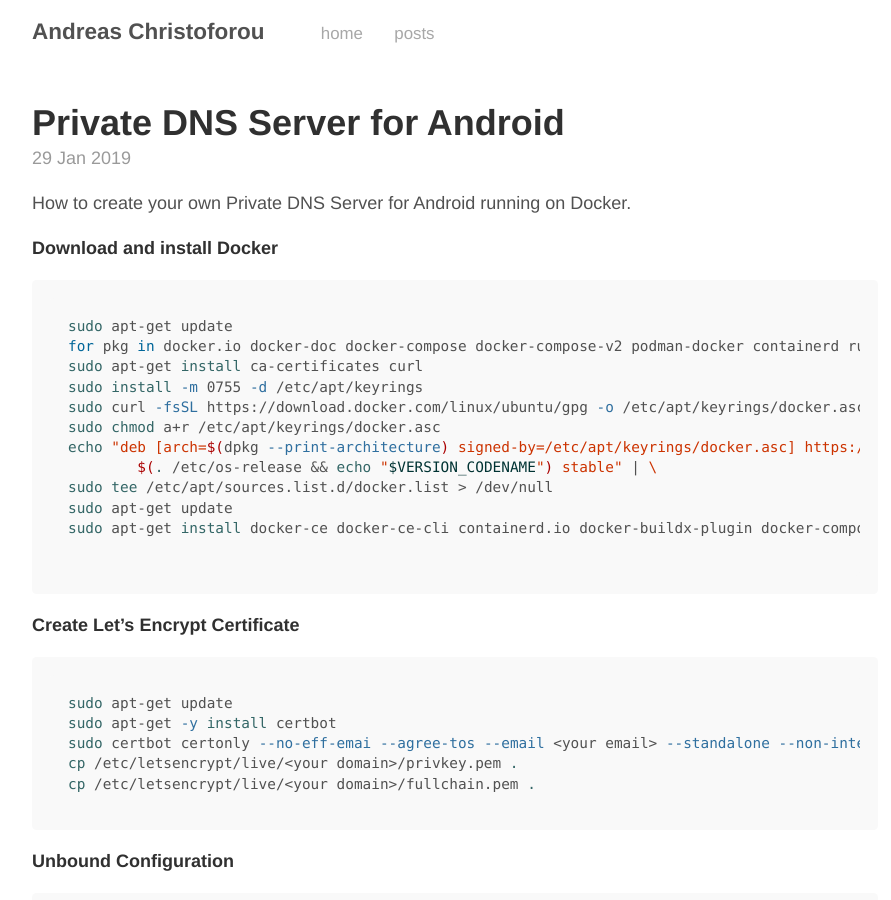
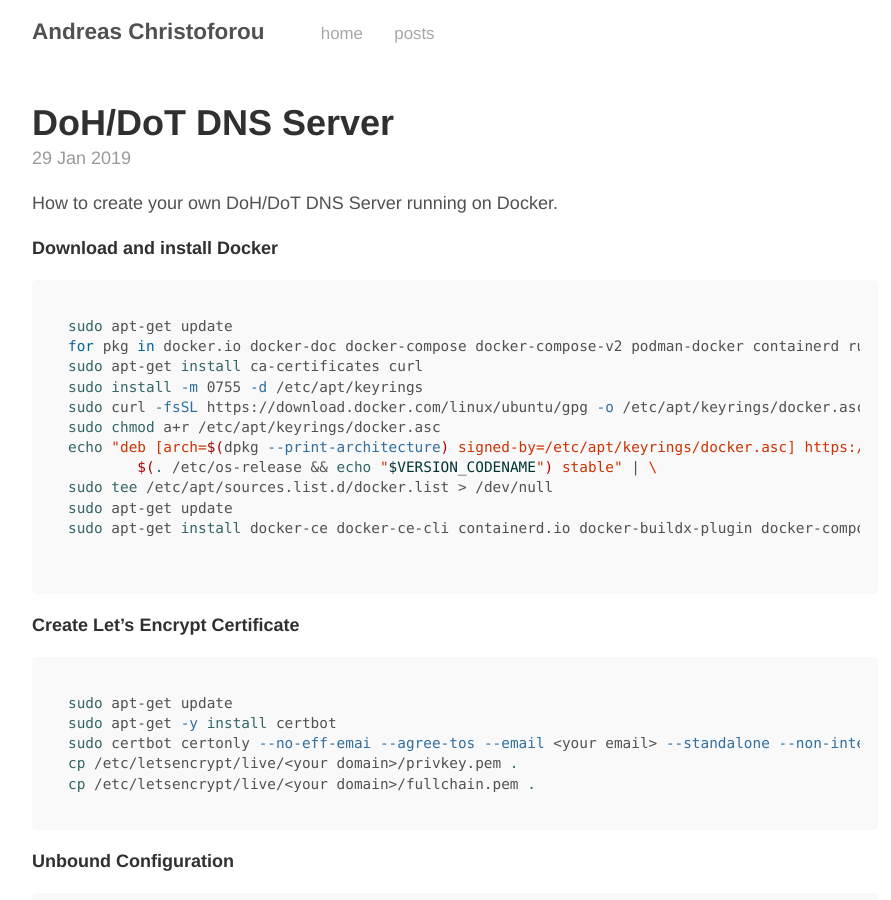
Before and after one commit to ChAndreas/chandreas.github.io, a Jekyll site: the page built from _posts/2019-01-29-unbound-privdns.md, in a window 1280 px wide and 900 px high. Shown: the whole window, without its empty margins (185-1076 px from the left). Built offline with Jekyll 4.4.1, drawn with Linux system fonts in a browser that asks for light colours.

Commit message:
Update 2019-01-29-unbound-privdns.md

````diff
--- a/_posts/2019-01-29-unbound-privdns.md
+++ b/_posts/2019-01-29-unbound-privdns.md
@@ -1,10 +1,10 @@
 ---
 layout: post
-title: "Private DNS Server for Android"
+title: "DoH/DoT DNS Server"
 date:	Tue Jan 29 17:30:54 EEST 2019
 ---
 
-How to create your own Private DNS Server for Android running on Docker.
+How to create your own DoH/DoT DNS Server running on Docker.
 
 **Download and install Docker**
 ```bash
````
